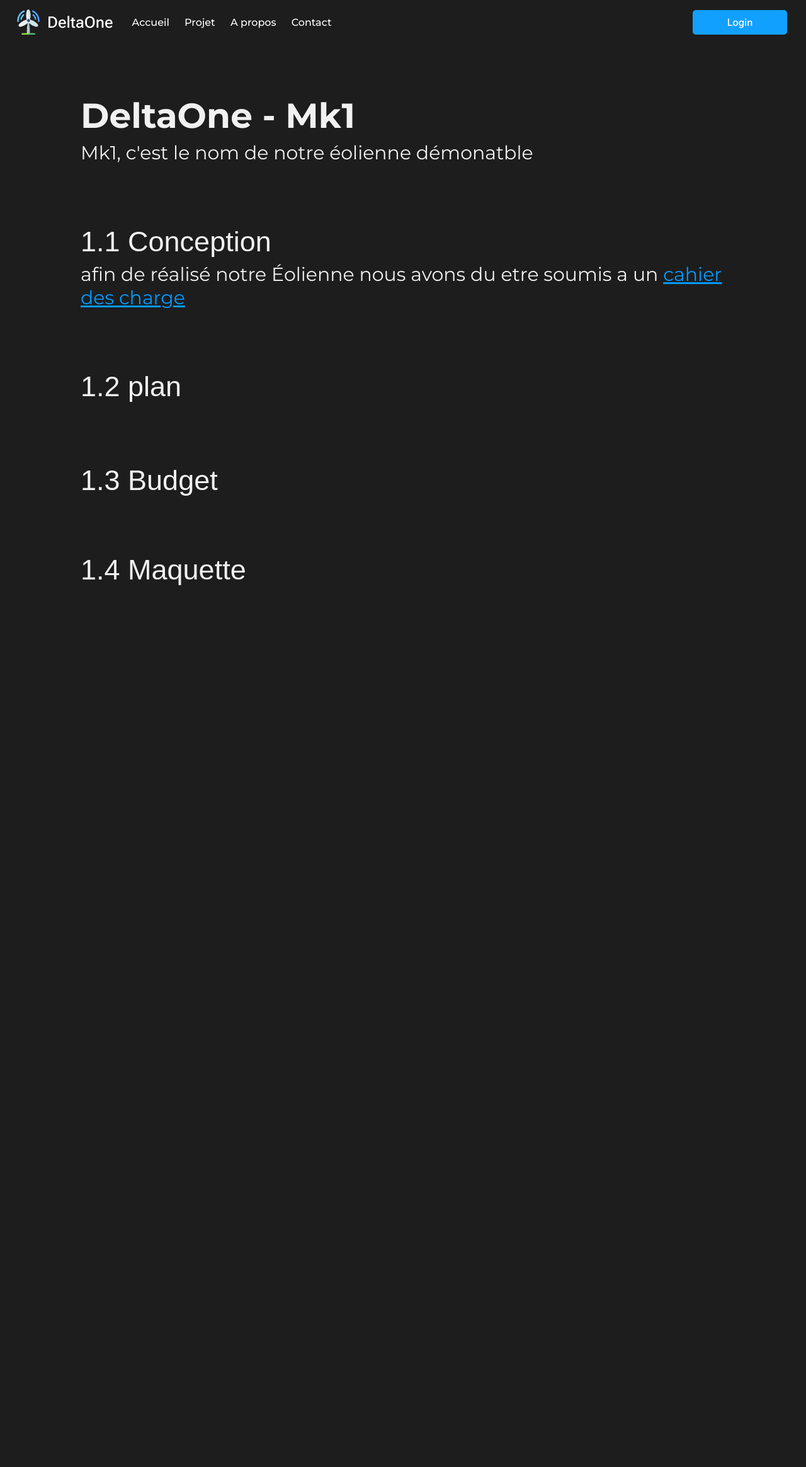
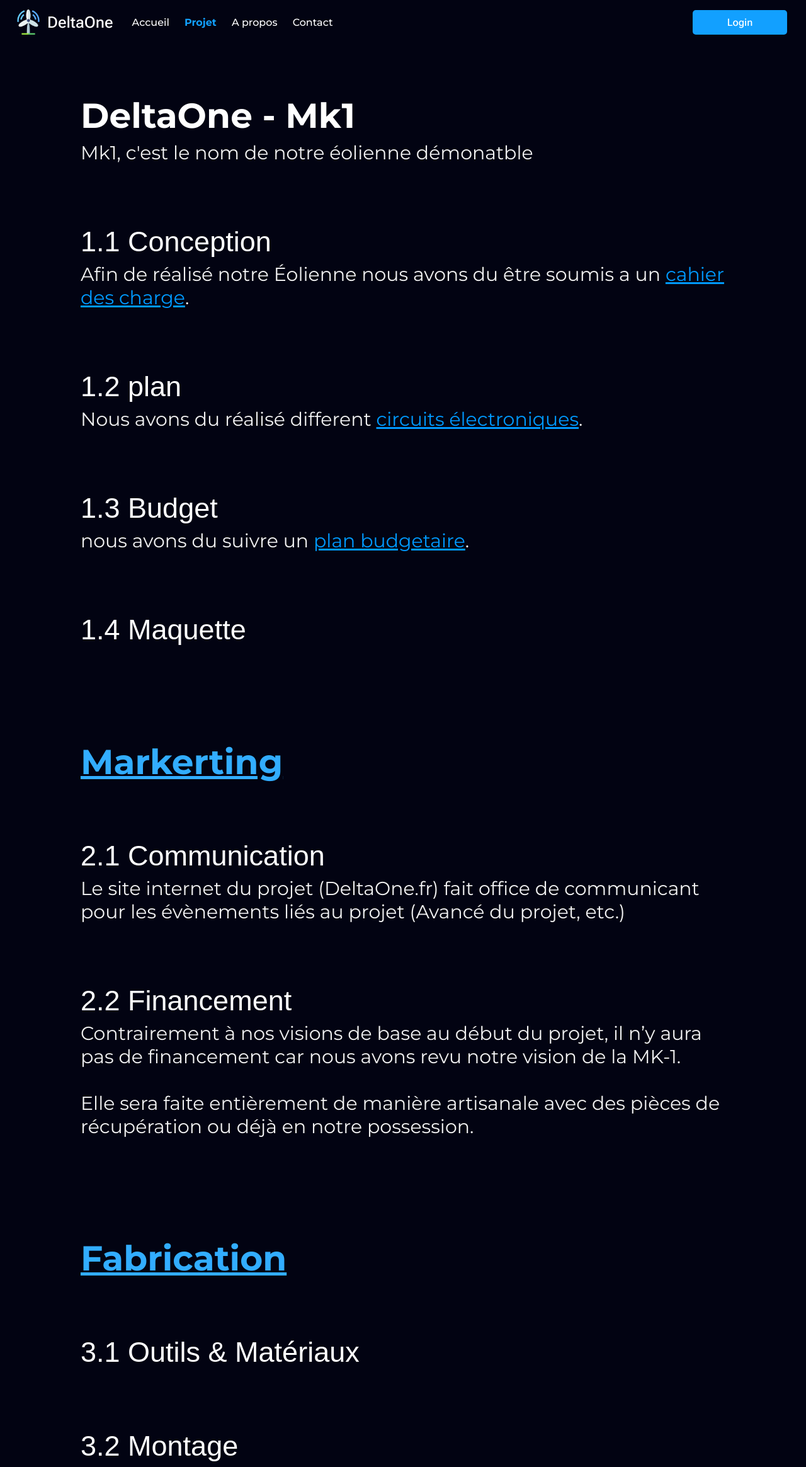
Before and after one commit to 0Sacha/DeltaOne-WebSite, a PHP site: page /Projet.html in a window 1280 px wide. Shown: the whole page at 63% size. Before the commit the page ends 929 px from the top, so only its background shows below. Run offline with PHP 8.4, Linux system fonts and the light colour scheme.

Commit message:
contenu update

```diff
--- a/Apropos.html
+++ b/Apropos.html
@@ -34,7 +34,7 @@
         <div class="navlinks-container">
           <a href="index.html" aria-current="page">Accueil</a>
           <a href="Projet.html">Projet</a>
-          <a href="#">A propos</a>
+          <a class ="apropos" href="#">A propos</a>
           <a href="Contact.html">Contact</a>
         </div>
       </div>
@@ -50,7 +50,9 @@
 
     <div class="contenu-1">
       <h1>DeltaOne</h1>
-      <p>deltaone, c'est une équipe de lycéen en derniere année du BAC PRO SN ( sytèmes Numérique ) dans l'option SSHIT qui veut dire "Sûreté et Sécurité des Infrastructures, de l'Habitat et du Tertiaire",</p>
+      <p>Deltaone c'est le nom du projet d’une équipe de lycéens en dernière année du BAC PRO SN (Systèmes Numériques) dans l'option SSHIT qui veut dire "Sûreté et Sécurité des Infrastructures, de l'Habitat et du Tertiaire".<br><br>
+        Au cours de ce BAC, les élèves doivent créer (en groupe) un projet innovant qu’il devront concevoir après avoir créer un dossier riche en information en 4 partie :<br><br> - La conception<br> - Le marketing<br> - La fabrication<br> - Les finalisations.<br><br> Une grande partie des ses document sont ou seront disponible sur le site de DeltaOne.
+        </p>
     </div>
 
 
--- a/Contact.html
+++ b/Contact.html
@@ -35,7 +35,7 @@
           <a href="index.html" aria-current="page">Accueil</a>
           <a href="Projet.html">Projet</a>
           <a href="Apropos.html">A propos</a>
-          <a href="#">Contact</a>
+          <a class="contact"href="#">Contact</a>
         </div>
       </div>
 
--- a/Projet.html
+++ b/Projet.html
@@ -1,5 +1,5 @@
 <!DOCTYPE html>
-<html lang="en">
+<html lang="fr">
   <head>
     <link rel="shortcut icon" href="img/energie-eolienne.png">
     <meta charset="UTF-8" />
@@ -37,7 +37,7 @@
           </button>
           <div class="navlinks-container">
             <a href="index.html" aria-current="page">Accueil</a>
-            <a href="#">Projet</a>
+            <a class="Projet" href="#">Projet</a>
             <a href="Apropos.html">A propos</a>
             <a href="Contact.html">Contact</a>
           </div>
@@ -60,18 +60,45 @@
     <div class="conception">
         <div>
             <h1>1.1 Conception</h1>
-            <p>afin de réalisé notre Éolienne nous avons du etre soumis a un <a href="files/Cahier des charges.pdf" target="_blank" >cahier des charge</a></p>
+            <p>Afin de réalisé notre Éolienne nous avons du être soumis a un <a href="files/Cahier des charges.pdf" target="_blank" >cahier des charge</a>.</p>
         </div>
         <div>
             <h1>1.2 plan</h1>
-            <p></p>
+            <p>Nous avons du réalisé different <a href="">circuits électroniques</a>.</p>
         </div>
         <div>
             <h1>1.3 Budget</h1>
+            <p>nous avons du suivre un <a href="files/devis.xlsx" target="_blank">plan budgetaire</a>.</p>
         </div>
         <div>
             <h1>1.4 Maquette</h1>
         </div>
+    </div>
+
+    <h2 class="titre1">Markerting</h2>
+
+    <div class="Markerting">
+      <div>
+          <h1>2.1 Communication</h1>
+          <p>Le site internet du projet (DeltaOne.fr) fait office de communicant pour les évènements liés au projet (Avancé du projet, etc.)</p>
+      </div>
+      <div>
+          <h1>2.2 Financement</h1>
+          <p>Contrairement à nos visions de base au début du projet, il n’y aura pas de financement car nous avons revu notre vision de la MK-1.<br><br> Elle sera faite entièrement de manière artisanale avec des pièces de récupération ou déjà en notre possession.</p>
+      </div>
+    </div>
+
+    <h2 class="titre1">Fabrication</h2>
+
+    <div class="Markerting">
+      <div>
+          <h1>3.1 Outils & Matériaux</h1>
+          <p></p>
+      </div>
+      <div>
+          <h1>3.2 Montage</h1>
+          <p></p>
+      </div>
     </div>
 
 
--- a/css/style.css
+++ b/css/style.css
@@ -10,14 +10,18 @@
   padding: 0;
 }
 
+
+
 body {
   font-family: Montserrat, Helvetica, sans-serif;
-  background: #1d1d1d;
+  background: #020312;
 }
 
 .contenu {
   z-index: 1000;
 }
+
+
 
 /* slider-1 */
 
@@ -25,7 +29,7 @@ body {
   max-width: 1800px;
   margin: 100px auto;
   overflow: hidden;
-  border: 1px solid #f1f1f1;
+  border: 1.5px solid #ffffff;
 }
 
 .slider-1 .slider {
@@ -34,8 +38,9 @@ body {
 }
 
 .slider-1 p {
-  background: rgba(6, 132, 241, 0.959);
+  background: #0099ff;
   flex-shrink: 0;
+  margin: 0.2px auto;
   padding: 72px 0;
   width: 100%;
   text-align: center;
@@ -66,6 +71,29 @@ body {
   }
 }
 
+h2{
+  font-size: 55px;
+  padding: 150px 10vw 0 10vw;
+  color: #32adff;
+  text-decoration-line: underline;
+}
+
+.Markerting a {
+  color: #0099ff;
+  font-size: 30px;
+}
+
+.Markerting h1 {
+  font-weight: normal;
+  font-family: Arial, Helvetica, sans-serif;
+  font-size: 45px;
+  padding-top: 90px;
+}
+
+.Markerting a:hover {
+  color: #32adff;
+}
+
 .conception a {
   color: #0099ff;
   font-size: 30px;
@@ -85,7 +113,7 @@ body {
 h1 {
   font-size: 55px;
   padding: 150px 10vw 0 10vw;
-  color: #f1f1f1;
+  color: #ffffff;
 }
 
 p{
@@ -115,6 +143,10 @@ button:hover {
   border: 1px solid #12a0ff;
   background: #00365a00;
   transition: 1s;
+}
+
+.hamburger:hover {
+  border: 1px solid #12a0ff00;
 }
 /* play page */
 
@@ -161,7 +193,7 @@ nav {
   display: flex;
   align-items: center;
   padding: 15px 25px;
-  background: #1d1d1d;
+  background: #020312;
   box-shadow: inset 0px -1px 0px #44444400;
 }
 
@@ -231,7 +263,7 @@ nav {
   border-radius: 50px;
   transform: scaleX(0);
   transform-origin: left;
-  background: #ffffff;
+  background: #12a0ff;
   transition: transform 0.3s ease-out;
 }
 
@@ -242,6 +274,7 @@ nav {
 .nav-authentication {
   margin-left: auto;
 }
+
 
 .sign-btns button {
   font-family: Roboto Flex, sans-serif;
@@ -273,7 +306,94 @@ nav {
   display: none;
 }
 
+/* contact */
+
+.navlinks-container .contact::after {
+  content: "";
+  display: block;
+  position: absolute;
+  bottom: -3px;
+  width: 100%;
+  height: 2.5px;
+  border-radius: 50px;
+  transform: scaleX(0);
+  transform-origin: left;
+  background: #ffffff00;
+  transition: transform 0.3s ease-out;
+}
+
+.navlinks-container .contact {
+  font-weight: bold;
+  color: #12a0ff;
+}
+
+
+
+/* Projet */
+
+.navlinks-container .Projet::after {
+  content: "";
+  display: block;
+  position: absolute;
+  bottom: -3px;
+  width: 100%;
+  height: 2.5px;
+  border-radius: 50px;
+  transform: scaleX(0);
+  transform-origin: left;
+  background: #ffffff00;
+  transition: transform 0.3s ease-out;
+}
+
+.navlinks-container .Projet {
+  font-weight: bold;
+  color: #12a0ff;
+}
+
+
+/* acceuil */
+
+.navlinks-container .home::after {
+  content: "";
+  display: block;
+  position: absolute;
+  bottom: -3px;
+  width: 100%;
+  height: 2.5px;
+  border-radius: 50px;
+  transform: scaleX(0);
+  transform-origin: left;
+  background: #ffffff00;
+  transition: transform 0.3s ease-out;
+}
+
+.navlinks-container .home {
+  font-weight: bold;
+  color: #12a0ff;
+}
+
+
 /* apropos */
+
+.navlinks-container .apropos::after {
+  content: "";
+  display: block;
+  position: absolute;
+  bottom: -3px;
+  width: 100%;
+  height: 2.5px;
+  border-radius: 50px;
+  transform: scaleX(0);
+  transform-origin: left;
+  background: #ffffff00;
+  transition: transform 0.3s ease-out;
+}
+
+.navlinks-container .apropos {
+  font-weight: bold;
+  color: #12a0ff;
+}
+
 
 .contenu1 h1{
   font-size: 55px;
@@ -292,8 +412,6 @@ nav {
   right: 7%;
   border-radius: 5px
 }
-
-/* Contact */
 
 @import url('https://fonts.googleapis.com/css2?family=Poppins:wght@400;500;600&display=swap');
 
@@ -401,6 +519,12 @@ form .message textarea{
     text-align: center;
   }
 }
+
+/* login */
+
+
+
+/* fin login */
 
 /* DARKMODE */
 .btn-toggle {
@@ -530,7 +654,7 @@ body.dark {
   }
   /* Hamburger */
   .hamburger {
-    width: 20px;
+    width: 15px;
     height: 20px;
     cursor: pointer;
     border: none;
@@ -574,7 +698,7 @@ body.dark {
     flex-direction: column;
     align-items: flex-start;
     position: absolute;
-    background: #242424;
+    background: #02031225;
     top: 100%;
     left: 0;
     height: 100vh;
--- a/index.html
+++ b/index.html
@@ -36,7 +36,7 @@
             <span></span>
           </button>
           <div class="navlinks-container">
-            <a href="#" aria-current="page">Accueil</a>
+            <a class="home" href="#" aria-current="page">Accueil</a>
             <a href="Projet.html">Projet</a>
             <a href="Apropos.html">A propos</a>
             <a href="Contact.html">Contact</a>
@@ -54,7 +54,7 @@
 
       <div class="contenu">
       <h1>BIENVENUE CHEZ DELTAONE !</h1>
-      <p>Deltaone est le nom d'une equipe de lycée en dernire année</p>
+      <p>Deltaone est le nom d'une equipe de lycée en dernière année</p>
           <a href="Apropos.html"><button class="ensaavoirplus" type="button">En savoir plus</button></a>
       <script src="js/app.js"></script>
     </div>
--- a/login.html
+++ b/login.html
@@ -1,5 +1,5 @@
 <!DOCTYPE html>
-<html lang="en">
+<html lang="fr">
   <head>
     <link rel="shortcut icon" href="img/energie-eolienne.png">
     <meta charset="UTF-8" />
@@ -24,7 +24,8 @@
         </a>
     </nav>
 
-    <script src="js/script.js"></script>
+
+
   </body>
 
   </html>
```
Also changed, not shown: js/sign-in.js (added, +11 -0 lines), js/script.js (line endings or trailing spaces), 2 other files.
